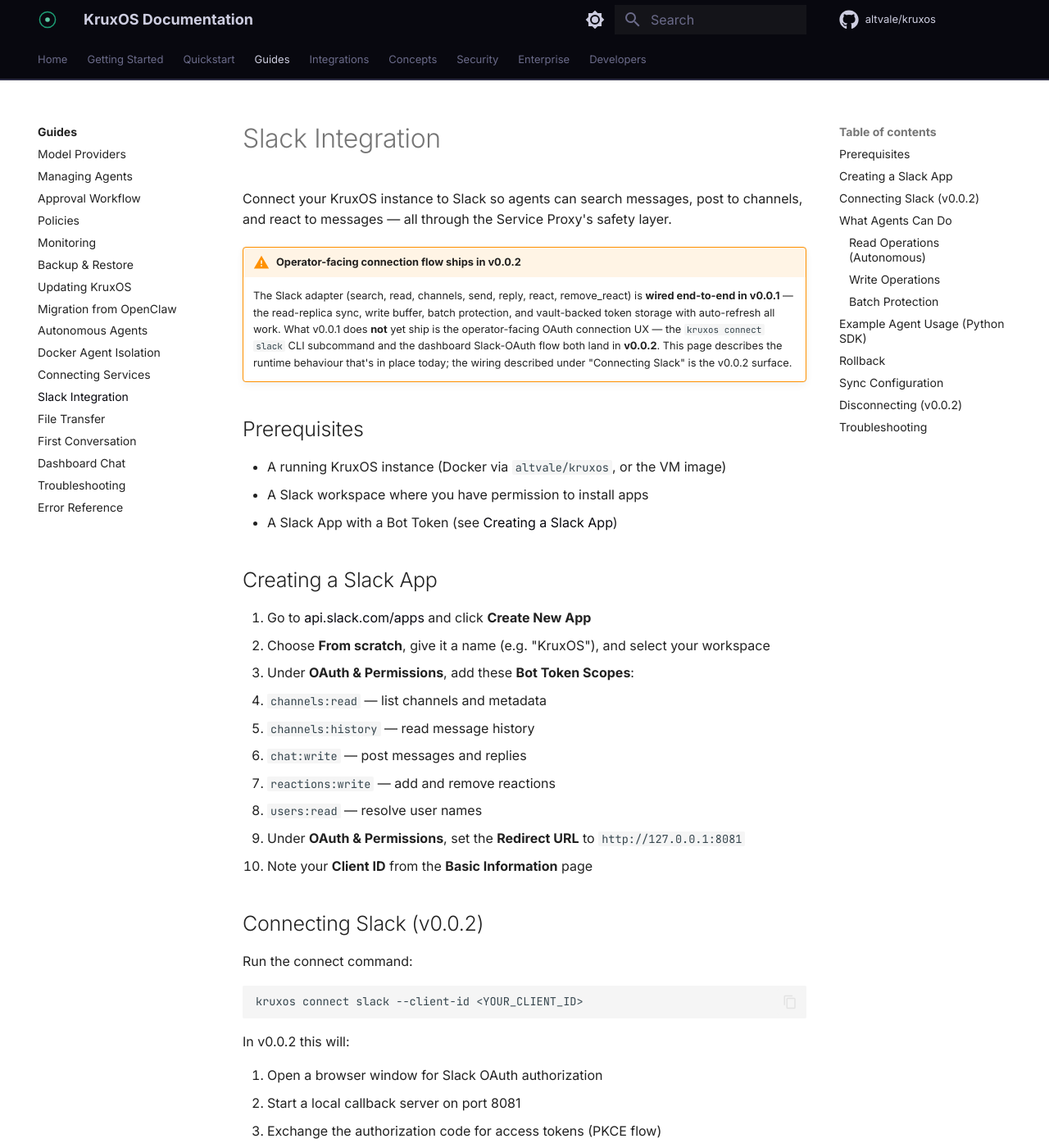
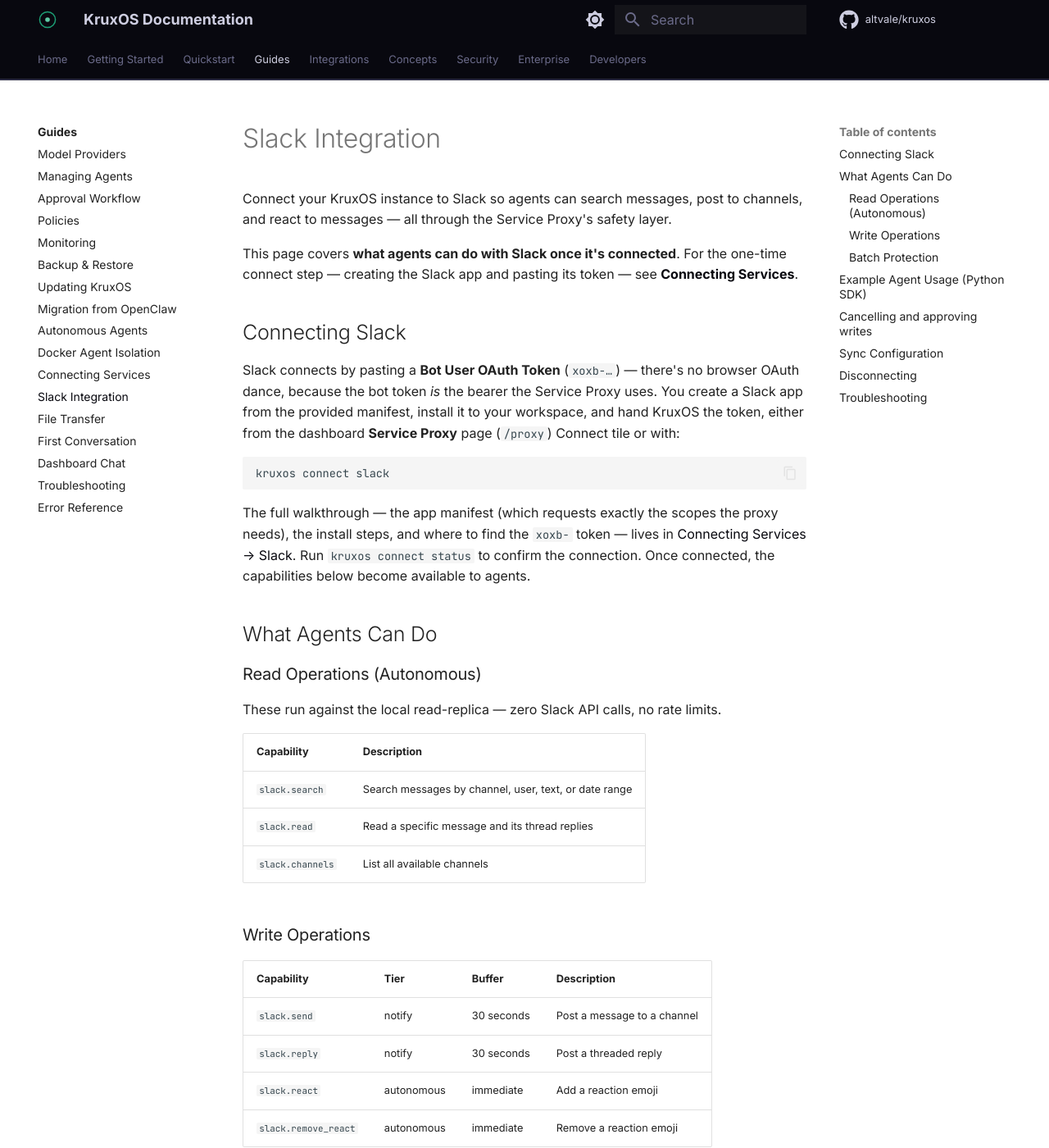
Before and after one commit to altvale/kruxos, an MkDocs documentation site: the page built from docs/public/docs/guides/slack-integration.md, in a window 1280 px wide and 1400 px high. Shown: the whole window at 82% size. Built offline with MkDocs 1.6.1 and Material for MkDocs 9.7.7, drawn with Linux system fonts in a browser that asks for light colours; comment, search, counter and statistics services are not loaded; some of the changed text lies outside the part shown.

Commit message:
docs(slack): reconcile slack-integration connect flow to the real xoxb- path (#526)
The "Connecting Slack" + "Disconnecting" sections described a fabricated
OAuth flow and commands that don't exist. Reconcile to the shipping surface
and defer the connect walkthrough to connecting-services.md (no duplicate
maintenance):

- remove the `kruxos connect slack --client-id` browser/PKCE OAuth flow and
  the `http://127.0.0.1:8081` redirect step — Slack connects by pasting an
  xoxb- Bot User OAuth Token (dashboard /proxy tile or `kruxos connect slack`)
- remove the non-existent `kruxos disconnect slack`; document the real way to
  revoke (uninstall the Slack app / Reconnect with a new token)
- replace fabricated `kruxos approve list --service slack` / `approve rollback`
  with the real surface: dashboard /proxy cancel/retry/discard for buffered
  writes + `kruxos approve list/accept/reject`
- drop the "ships in v0.0.2 / seed the vault manually" framing (now shipped)
- keep the accurate runtime reference (capabilities, buffer windows, batch
  protection, SDK usage, sync config) and cross-link connecting-services.md

mkdocs --strict green.

````diff
--- a/docs/public/docs/guides/slack-integration.md
+++ b/docs/public/docs/guides/slack-integration.md
@@ -2,44 +2,27 @@
 
 Connect your KruxOS instance to Slack so agents can search messages, post to channels, and react to messages — all through the Service Proxy's safety layer.
 
-!!! warning "Operator-facing connection flow ships in v0.0.2"
-    The Slack adapter (search, read, channels, send, reply, react, remove_react) is **wired end-to-end in v0.0.1** — the read-replica sync, write buffer, batch protection, and vault-backed token storage with auto-refresh all work. What v0.0.1 does **not** yet ship is the operator-facing OAuth connection UX — the `kruxos connect slack` CLI subcommand and the dashboard Slack-OAuth flow both land in **v0.0.2**. This page describes the runtime behaviour that's in place today; the wiring described under "Connecting Slack" is the v0.0.2 surface.
+This page covers **what agents can do with Slack once it's connected**. For the
+one-time connect step — creating the Slack app and pasting its token — see
+**[Connecting Services](connecting-services.md)**.
 
-## Prerequisites
+## Connecting Slack
 
-- A running KruxOS instance (Docker via `altvale/kruxos`, or the VM image)
-- A Slack workspace where you have permission to install apps
-- A Slack App with a Bot Token (see [Creating a Slack App](#creating-a-slack-app))
-
-## Creating a Slack App
-
-1. Go to [api.slack.com/apps](https://api.slack.com/apps) and click **Create New App**
-2. Choose **From scratch**, give it a name (e.g. "KruxOS"), and select your workspace
-3. Under **OAuth & Permissions**, add these **Bot Token Scopes**:
-   - `channels:read` — list channels and metadata
-   - `channels:history` — read message history
-   - `chat:write` — post messages and replies
-   - `reactions:write` — add and remove reactions
-   - `users:read` — resolve user names
-4. Under **OAuth & Permissions**, set the **Redirect URL** to `http://127.0.0.1:8081`
-5. Note your **Client ID** from the **Basic Information** page
-
-## Connecting Slack (v0.0.2)
-
-Run the connect command:
+Slack connects by pasting a **Bot User OAuth Token** (`xoxb-…`) — there's no
+browser OAuth dance, because the bot token *is* the bearer the Service Proxy
+uses. You create a Slack app from the provided manifest, install it to your
+workspace, and hand KruxOS the token, either from the dashboard **Service
+Proxy** page (`/proxy`) Connect tile or with:
 
 ```bash
-kruxos connect slack --client-id <YOUR_CLIENT_ID>
+kruxos connect slack
 ```
 
-In v0.0.2 this will:
-
-1. Open a browser window for Slack OAuth authorization
-2. Start a local callback server on port 8081
-3. Exchange the authorization code for access tokens (PKCE flow)
-4. Store the encrypted tokens in the KruxOS vault
-5. Initialize the local read-replica database
-6. Start background sync (every 60 seconds by default)
+The full walkthrough — the app manifest (which requests exactly the scopes the
+proxy needs), the install steps, and where to find the `xoxb-` token — lives in
+[Connecting Services → Slack](connecting-services.md#slack). Run
+`kruxos connect status` to confirm the connection. Once connected, the
+capabilities below become available to agents.
 
 ## What Agents Can Do
 
@@ -104,13 +87,21 @@
     })
 ```
 
-## Rollback
+## Cancelling and approving writes
 
-Sent messages and replies can be rolled back (deleted) for up to **24 hours** after sending. Reactions can also be rolled back (removed). Use the rollback system through the Service Proxy dashboard or CLI:
+`slack.send` and `slack.reply` are held in the write buffer for 30 seconds
+before they execute. During that window you can act on them from the dashboard
+**Service Proxy** page (`/proxy`), which lists buffered writes by `write_id`
+and offers **cancel**, **retry**, and **discard** actions. Reactions execute
+immediately and aren't buffered.
+
+When batch protection escalates an operation to `approval_required`, it lands
+in the approval queue:
 
 ```bash
-kruxos approve list --service slack    # view recent writes
-kruxos approve rollback <write_id>     # undo a write
+kruxos approve list            # pending approval requests
+kruxos approve accept <id>     # let it through
+kruxos approve reject <id> --reason "…"
 ```
 
 ## Sync Configuration
@@ -125,23 +116,19 @@
 
 Messages in the local replica are typically less than 60 seconds behind live Slack.
 
-## Disconnecting (v0.0.2)
+## Disconnecting
 
-```bash
-kruxos disconnect slack
-```
-
-In v0.0.2 this will:
-
-1. Revoke the OAuth tokens
-2. Stop background sync
-3. Cancel any buffered (unsent) writes
-4. Delete the local read-replica database
-5. Remove tokens from the vault
+To revoke access, **uninstall the app from your Slack workspace** (Slack app
+settings → *Install App* → *Revoke*). That invalidates the `xoxb-` bot token,
+so the Service Proxy can no longer reach Slack. To swap in a different token,
+use the **Reconnect** action on the dashboard Service Proxy tile (or re-run
+`kruxos connect slack`), which replaces the stored token.
 
 ## Troubleshooting
 
-**"Slack service is not connected"**: The operator-facing `kruxos connect slack` subcommand and the dashboard Slack-OAuth flow ship in v0.0.2. Until then, seed the vault entry manually — see [Service Proxy Adapters](../developers/services.md) for the layout. Read operations require the sync to be active.
+**"Slack service is not connected"**: No Slack token is stored yet. Connect the
+service first — see [Connecting Services → Slack](connecting-services.md#slack).
+Read operations also require the sync to have run at least once.
 
 **"Slack write operation failed"**: Check that the bot has been invited to the target channel. Slack bots can only post to channels they've been added to.
 
````
